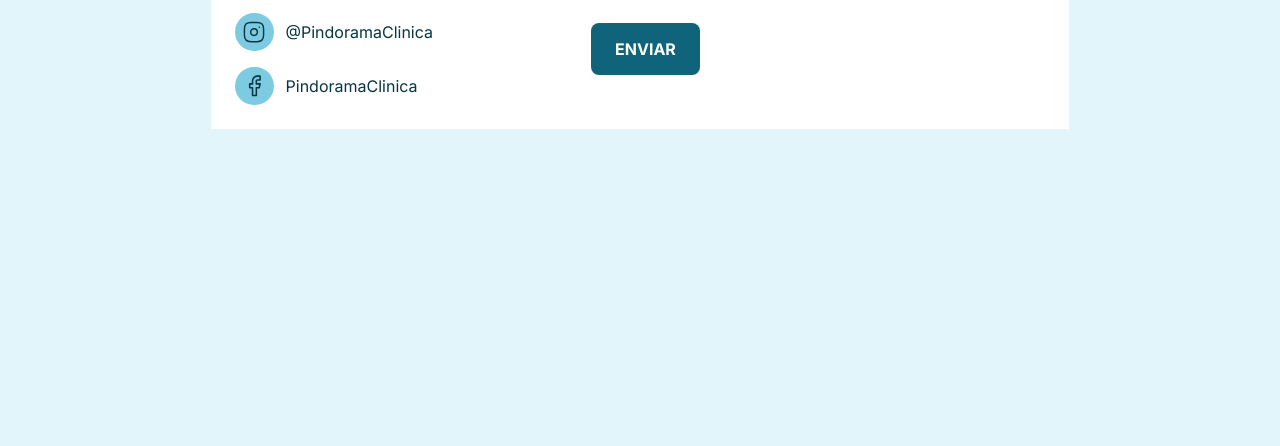
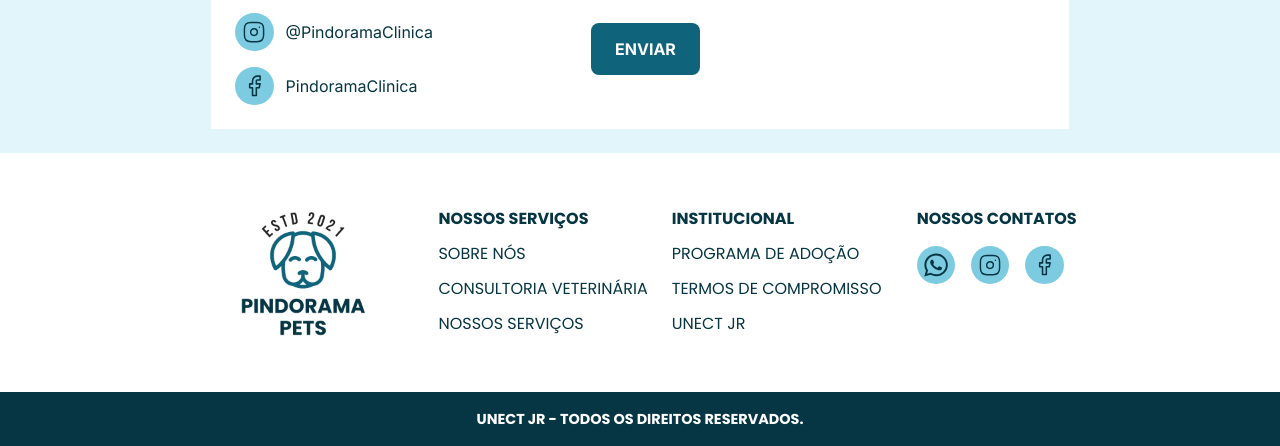
Before and after one commit to Jadmartins936/pindoramapets, a plain HTML site: page index.html in a window 1280 px wide. Shown: the part 1607-2053 px from the top of the page. Before the commit the page ends 1760 px from the top, so only its background shows below. Drawn offline with Linux system fonts and the light colour scheme.

Commit message:
feat: adiciona o componente 'rodape' ao projeto

```diff
--- /dev/null
+++ b/css/components/rodape.css
@@ -0,0 +1,120 @@
+.rodape {
+  background-color: var(--white);
+  color: var(--blue-1100);
+  text-align: center;
+  text-transform: capitalize;
+}
+
+.rodape-links {
+  display: flex;
+  flex-direction: row;
+  list-style: none;
+  padding: 0;
+  justify-content: space-around;
+  margin: var(--spacing-lg);
+  gap: var(--spacing-lg)
+}
+
+.rodape-link {
+  margin: 0 var(--spacing-sm);
+  text-transform: uppercase;
+  font-size: var(--text-font-size);
+  text-align: start;
+  margin: var(--spacing-lg) 0;
+}
+
+.rodape-link>a {
+  text-decoration: none;
+  color: var(--blue-1100);
+}
+
+.rodape-link--destaque {
+  font-weight: 700;
+}
+
+.rodape-direitos {
+  background-color: var(--blue-1100);
+  padding: var(--spacing-sm-plus);
+}
+
+.rodape-direitos-texto {
+  color: var(--white);
+  font-size: var(--text-font-size);
+  margin: 0;
+  padding: var(--spacing-sm) 0;
+  text-transform: uppercase;
+  font-weight: 700;
+}
+
+.rodape-logo {
+  display: none;
+}
+
+.rodape-contatos {
+  display: none;
+}
+
+@media  screen and (min-width: 769px) {
+  .rodape-links {
+    justify-content: center;
+    gap: var(--spacing-xl);
+  }
+
+  .rodape-link {
+    font-size: var(--subtitle-font-size);
+  }
+}
+
+@media screen and (min-width: 1024px) {
+.rodape-infos {
+    display: flex;
+    justify-content: center;
+    align-items: flex-start;
+    padding: var(--spacing-lg) var(--spacing-xl);
+    gap: var(--spacing-md)
+}
+
+  .rodape-logo {
+    display: block;
+    width: 200px;
+    height: 200px;
+  }
+
+  .rodape-link {
+    font-size: var(--subtitle-font-size);
+  }
+
+  .rodape-contatos {
+    display: block;
+    margin-top: var(--spacing-lg);
+  }
+
+  .rodape-contato-titulo {
+    font-size: var(--subtitle-font-size);
+    font-weight: 700;
+    margin: var(--spacing-lg) 0 var(--spacing-md) 0;
+    text-transform: uppercase;
+  }
+
+  .rodape-contatos {
+    display: flex;
+    flex-direction: row;
+    gap: var(--spacing-md);
+  }
+
+  .rodape-icon {
+    width: var(--icon-wrapper-size-sm);
+    height: var(--icon-wrapper-size-sm);
+    background-color: var(--blue-500);
+    display: flex;
+    align-items: center;
+    justify-content: center;
+    border-radius: var(--border-radius-circle);
+    padding: var(--spacing-lg);
+  }
+
+  .rodape-icon>img {
+    width: var(--icon-size-sm);
+    height: var(--icon-size-sm);
+  }
+}
--- a/css/style.css
+++ b/css/style.css
@@ -9,6 +9,7 @@
 @import './components/avaliacoes.css';
 @import './components/profissionais.css';
 @import './components/contato.css';
+@import './components/rodape.css';
 
 * {
   box-sizing: border-box;
--- a/index.html
+++ b/index.html
@@ -126,6 +126,44 @@
       </a>
     </div>
   </section>
+  <footer class="rodape">
+    <div class="rodape-infos">
+      <img class="rodape-logo" src="assets/logos/logo01.png" alt="">
+      <div class="rodape-links">
+        <ul class="rodape-lista-links">
+          <li class="rodape-link rodape-link--destaque"><a href="#">Nossos Serviços</a></li>
+          <li class="rodape-link"><a href="#">Sobre Nós</a></li>
+          <li class="rodape-link"><a href="#">Consultoria Veterinária</a></li>
+          <li class="rodape-link"><a href="#">Nossos Serviços</a></li>
+        </ul>
+        <ul class="rodape-lista-links">
+          <li class="rodape-link rodape-link--destaque"><a href="#">Institucional</a></li>
+          <li class="rodape-link"><a href="#">Programa de Adoção</a></li>
+          <li class="rodape-link"><a href="#">Termos de Compromisso</a></li>
+          <li class="rodape-link"><a href="#">Unect JR</a></li>
+        </ul>
+      </div>
+      <div class="rodape-contatos">
+        <ul class="rodape-lista-contatos">
+          <p class="rodape-contato-titulo">Nossos Contatos</p>
+          <li class="rodape-contatos">
+            <div class="rodape-icon">
+              <img src="assets/icons/whatsApp.svg" alt="">
+            </div>
+            <div class="rodape-icon">
+              <img src="assets/icons/instagram.svg" alt="">
+            </div>
+            <div class="rodape-icon">
+              <img src="assets/icons/facebook.svg" alt="">
+            </div>
+          </li>
+        </ul>
+      </div>
+    </div>
+    <div class="rodape-direitos">
+      <p class="rodape-direitos-texto">Unect JR - Todos os direitos reservados.</p>
+    </div>
+  </footer>
 </body>
 
 <script src="js/avaliacoes.js"></script>
```
